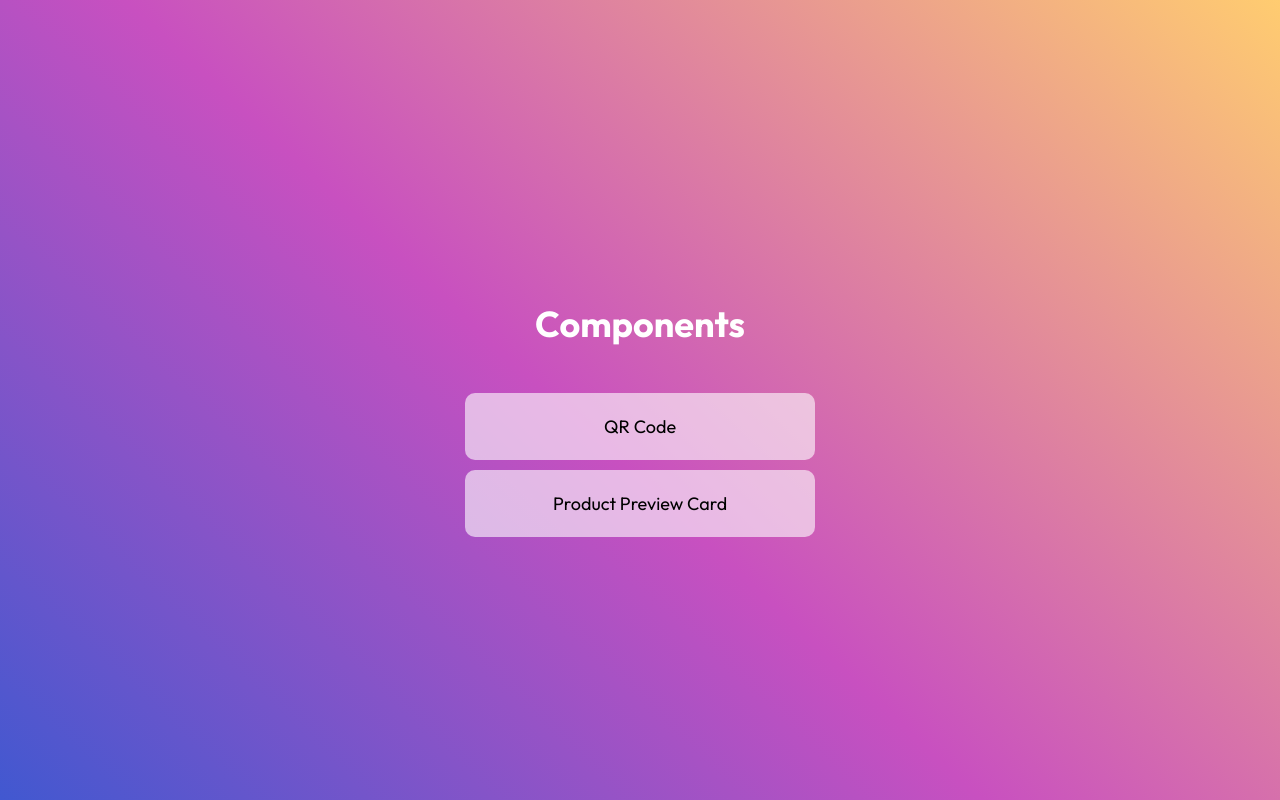
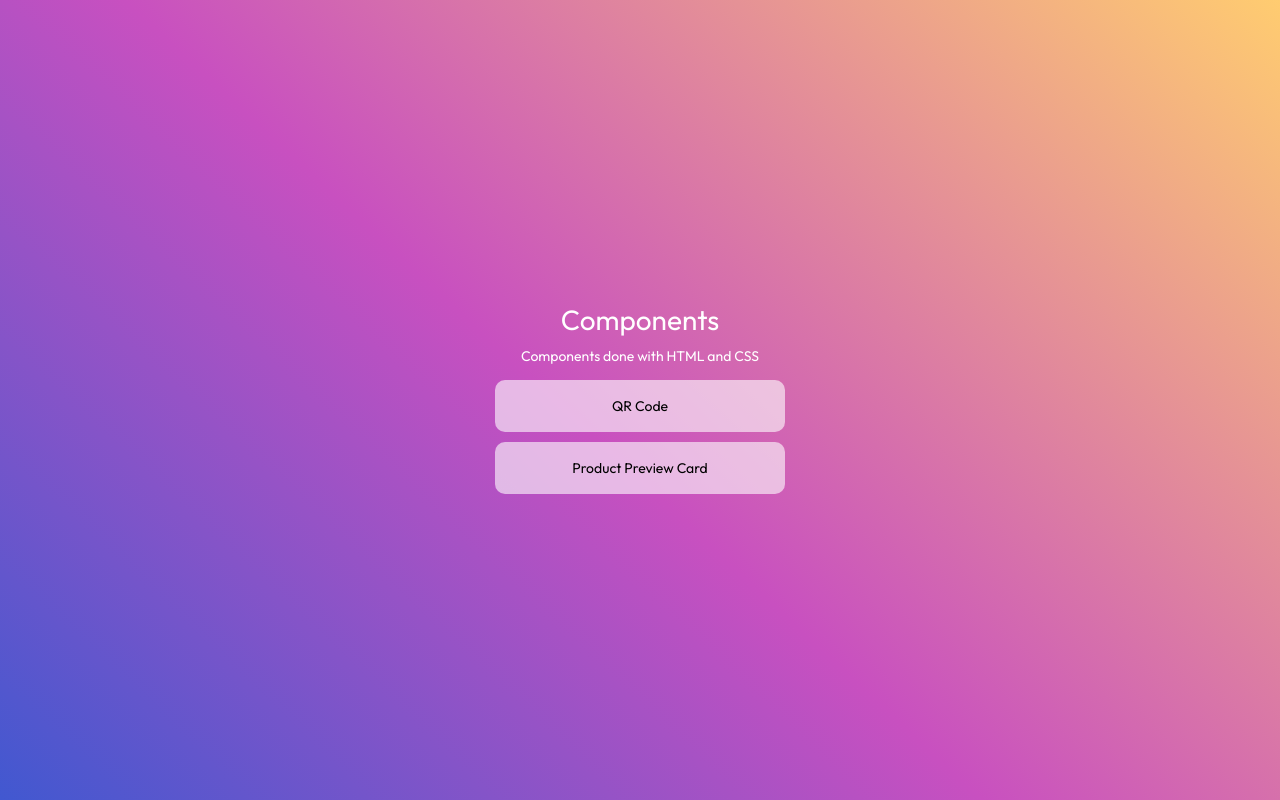
Before and after one commit to Asitha/web-dev-samples, a plain HTML site: page index.html in a window 1280 px wide. Drawn offline with Linux system fonts and the light colour scheme.

Commit message:
Improve Index page resposiveness and add favicon

```diff
--- a/index.html
+++ b/index.html
@@ -3,10 +3,14 @@
 
 <head>
     <meta charset="UTF-8">
+    <meta name="viewport" content="width=device-width, initial-scale=1.0">
     <title>Web Dev Samples</title>
+
     <link rel="preconnect" href="https://fonts.googleapis.com">
     <link rel="preconnect" href="https://fonts.gstatic.com" crossorigin>
     <link href="https://fonts.googleapis.com/css2?family=Outfit:wght@400;700&display=swap" rel="stylesheet">
+
+    <link rel="icon" type="image/x-icon" sizes="32x32" href="./favicon.ico">
     <link rel="stylesheet" href="./styles.css">
 </head>
 
@@ -14,6 +18,7 @@
     <div class="wrapper">
         <section class="header">
             <h1>Components</h1>
+            <p>Components done with HTML and CSS</p>
             <ul class="components-list">
                 <li>
                     <a href="./components/qr-code-component/index.html">QR Code</a>
--- a/styles.css
+++ b/styles.css
@@ -3,56 +3,51 @@
     margin: 0;
     padding: 0;
     font-family: Outfit, sans-serif;
-    font-size: large;
+    font-size: 14px;
 }
 
 html {
+    display: flex;
     height: 100%;
+    width: 100%;
     scroll-behavior: smooth;
+    background-color: #4158D0;
+    background-image: linear-gradient(43deg, #4158D0 0%, #C850C0 46%, #FFCC70 100%);
 }
 
 body {
-    background-color: #4158D0;
-    background-image: linear-gradient(43deg, #4158D0 0%, #C850C0 46%, #FFCC70 100%);
+    display: flex;
+    flex-direction: column;
+    justify-content: center;
+    align-items: center;
 
     height: 100%;
+    width: 100%;
 }
 
+.wrapper {
+    display: flex;
+    flex-direction: column;
+    width: 100%;
+    height: auto;
+    padding: 10px;
+    justify-content: center;
+    align-items: center;
 
-@media screen and (max-width: 375px) {
-    .wrapper {
-        display: flex;
-        flex-direction: column;
-        width: 95%;
-        height: 100%;
-        margin: 0 auto;
-        padding: 5px;
-        justify-content: center;
-        align-items: center;
-
-    }
 }
 
-@media screen and (min-width: 376px) {
-    .wrapper {
-        display: flex;
-        flex-direction: column;
-        width: 600px;
-        height: 100%;
-        margin: 0 auto;
-        padding: 5px;
-        justify-content: center;
-        align-items: center;
-    }
+p {
+    font-size: 1rem;
+    font-weight: 400;
+    color: hsl(0, 0%, 100%);
+    padding: 10px;
+    text-align: center;
 }
 
 .components-list {
     display: flex;
     flex-direction: column;
     gap: 10px;
-    width: 100%;
-    height: 100%;
-    margin: 0 auto;
     padding: 5px;
     justify-content: center;
     align-items: center;
@@ -61,18 +56,16 @@ body {
 section > h1 {
     text-align: center;
     font-size: 2rem;
-    font-weight: 700;
+    font-weight: 400;
     color: hsl(0, 0%, 100%);
-    margin: 10px;
 }
 
 .components-list > li {
     display: flex;
-    margin: 0 auto;
-    padding: 10px;
-    background-color: hsla(0, 0%, 100%, 0.6);;
+    background-color: hsla(0, 0%, 100%, 0.6);
+    padding: 5px;
     border-radius: 10px;
-    width: 350px;
+    width: 290px;
     list-style: none;
     justify-content: center;
     align-items: center;
@@ -81,6 +74,8 @@ section > h1 {
 .components-list > li:hover {
     background-color: hsla(0, 0%, 100%, 0.9);
 }
+
+
 
 a {
     display: flex;
```
Also changed, not shown: favicon.ico (added).
